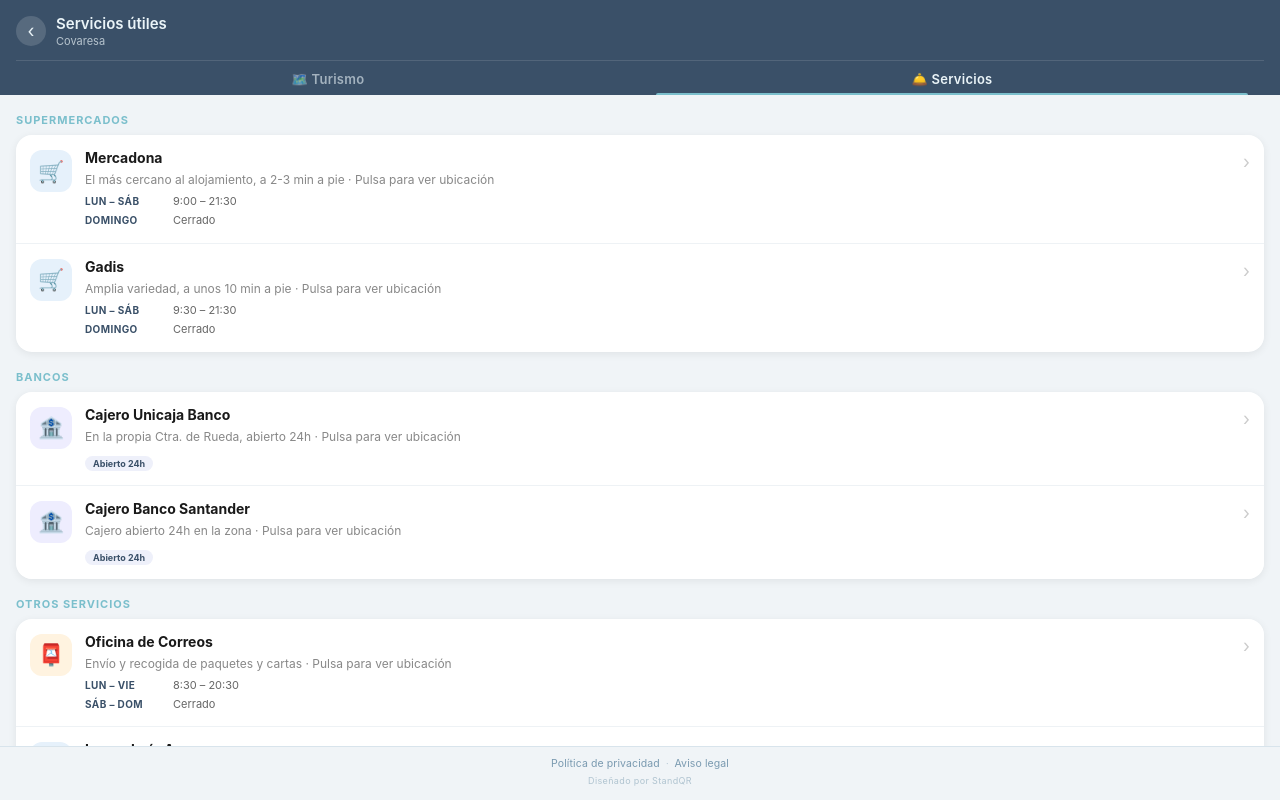
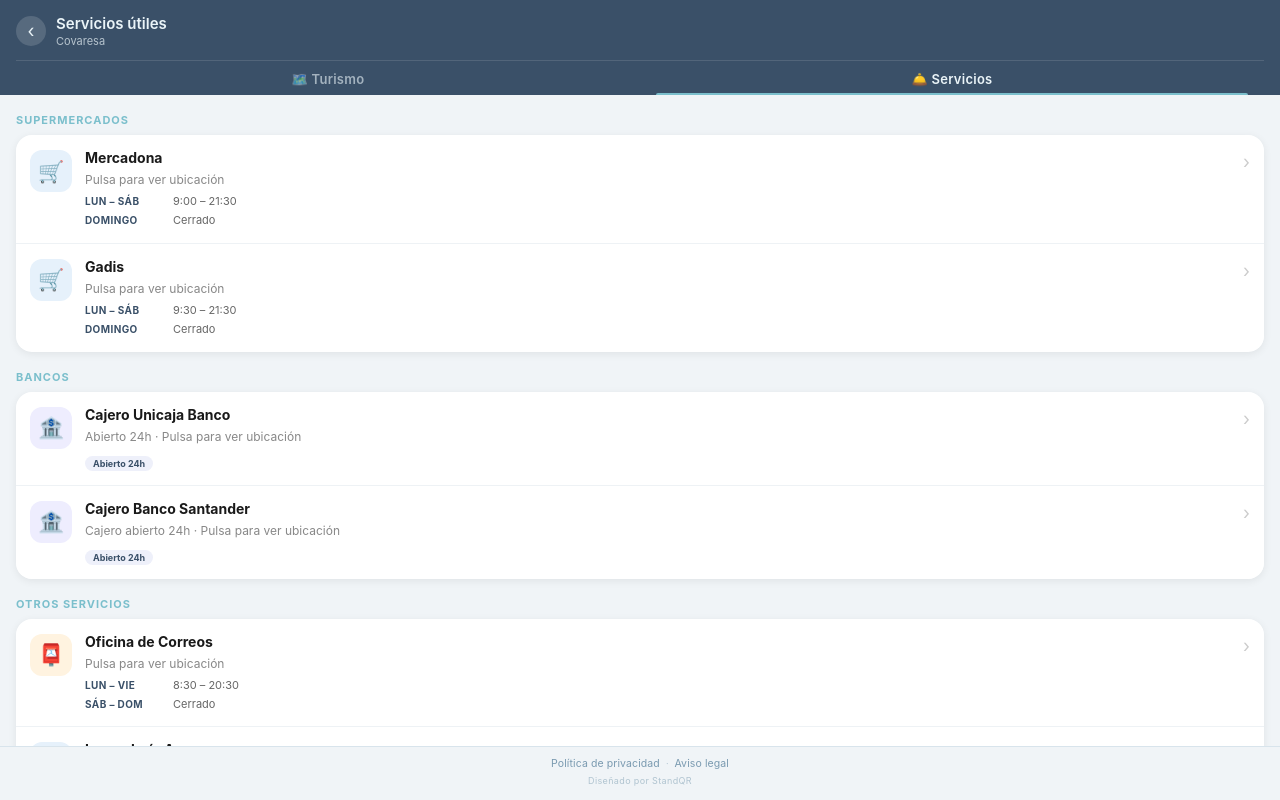
Before and after one commit to StandQR/VALLADOLID, a plain HTML site: page ZONAS/covaresa.html in a window 1280 px wide. Drawn offline with Linux system fonts and the light colour scheme.

Commit message:
Update covaresa.html

```diff
--- a/ZONAS/covaresa.html
+++ b/ZONAS/covaresa.html
@@ -124,7 +124,7 @@
       <div class="card-icon" style="background:#E6F1FB;">🛒</div>
       <div class="card-body">
         <div class="card-name">Mercadona</div>
-        <div class="desc">El más cercano al alojamiento, a 2-3 min a pie · Pulsa para ver ubicación</div>
+        <div class="desc">Pulsa para ver ubicación</div>
         <div class="schedule">
           <div class="schedule-row"><span class="schedule-days">Lun – Sáb</span><span class="schedule-hours">9:00 – 21:30</span></div>
           <div class="schedule-row"><span class="schedule-days">Domingo</span><span class="schedule-hours">Cerrado</span></div>
@@ -137,7 +137,7 @@
       <div class="card-icon" style="background:#E6F1FB;">🛒</div>
       <div class="card-body">
         <div class="card-name">Gadis</div>
-        <div class="desc">Amplia variedad, a unos 10 min a pie · Pulsa para ver ubicación</div>
+        <div class="desc">Pulsa para ver ubicación</div>
         <div class="schedule">
           <div class="schedule-row"><span class="schedule-days">Lun – Sáb</span><span class="schedule-hours">9:30 – 21:30</span></div>
           <div class="schedule-row"><span class="schedule-days">Domingo</span><span class="schedule-hours">Cerrado</span></div>
@@ -156,7 +156,7 @@
       <div class="card-icon" style="background:#EEEDFE;">🏦</div>
       <div class="card-body">
         <div class="card-name">Cajero Unicaja Banco</div>
-        <div class="desc">En la propia Ctra. de Rueda, abierto 24h · Pulsa para ver ubicación</div>
+        <div class="desc">Abierto 24h · Pulsa para ver ubicación</div>
         <span class="badge badge-blue">Abierto 24h</span>
       </div>
       <span class="card-arrow">›</span>
@@ -166,7 +166,7 @@
       <div class="card-icon" style="background:#EEEDFE;">🏦</div>
       <div class="card-body">
         <div class="card-name">Cajero Banco Santander</div>
-        <div class="desc">Cajero abierto 24h en la zona · Pulsa para ver ubicación</div>
+        <div class="desc">Cajero abierto 24h · Pulsa para ver ubicación</div>
         <span class="badge badge-blue">Abierto 24h</span>
       </div>
       <span class="card-arrow">›</span>
@@ -182,7 +182,7 @@
       <div class="card-icon" style="background:#FFF3E0;">📮</div>
       <div class="card-body">
         <div class="card-name">Oficina de Correos</div>
-        <div class="desc">Envío y recogida de paquetes y cartas · Pulsa para ver ubicación</div>
+        <div class="desc">Pulsa para ver ubicación</div>
         <div class="schedule">
           <div class="schedule-row"><span class="schedule-days">Lun – Vie</span><span class="schedule-hours">8:30 – 20:30</span></div>
           <div class="schedule-row"><span class="schedule-days">Sáb – Dom</span><span class="schedule-hours">Cerrado</span></div>
@@ -195,7 +195,7 @@
       <div class="card-icon" style="background:#E6F1FB;">🧺</div>
       <div class="card-body">
         <div class="card-name">Lavandería A+</div>
-        <div class="desc">Lavandería autoservicio abierta todos los días · Pulsa para ver ubicación</div>
+        <div class="desc">Lavandería autoservicio 24/7 · Pulsa para ver ubicación</div>
         <div class="schedule">
           <div class="schedule-row"><span class="schedule-days">Todos los días</span><span class="schedule-hours">9:00 – 22:00</span></div>
         </div>
@@ -227,7 +227,7 @@
       <div class="card-icon" style="background:#fdf0ee;">🍕</div>
       <div class="card-body">
         <div class="card-name">Telepizza</div>
-        <div class="desc">En el propio edificio del alojamiento, ideal para pedir a domicilio o recoger · Pulsa para ver ubicación</div>
+        <div class="desc">En el propio edificio del alojamiento · Pulsa para ver ubicación</div>
         <div class="schedule">
           <div class="schedule-row"><span class="schedule-days">Todos los días</span><span class="schedule-hours">13:30 – 23:30</span></div>
         </div>
@@ -239,7 +239,7 @@
       <div class="card-icon" style="background:#fdf0ee;">🥙</div>
       <div class="card-body">
         <div class="card-name">Tres Reyes Doner Kebab</div>
-        <div class="desc">Kebab y comida para llevar, muy cerca y con buenas valoraciones · Pulsa para ver ubicación</div>
+        <div class="desc">Pulsa para ver ubicación</div>
         <div class="schedule">
           <div class="schedule-row"><span class="schedule-days">Lunes</span><span class="schedule-hours">19:00 – 00:00</span></div>
           <div class="schedule-row"><span class="schedule-days">Mar – Dom</span><span class="schedule-hours">13:00 – 00:30</span></div>
@@ -258,7 +258,7 @@
       <div class="card-icon" style="background:#E6F1FB;">🏥</div>
       <div class="card-body">
         <div class="card-name">Centro de Salud Covaresa</div>
-        <div class="desc">Centro de atención primaria a 200 m del alojamiento · Pulsa para ver ubicación</div>
+        <div class="desc">Pulsa para ver ubicación</div>
         <div class="schedule">
           <div class="schedule-row"><span class="schedule-days">Lun – Jue</span><span class="schedule-hours">8:00 – 20:00</span></div>
           <div class="schedule-row"><span class="schedule-days">Viernes</span><span class="schedule-hours">8:00 – 15:00</span></div>
@@ -272,7 +272,7 @@
       <div class="card-icon" style="background:#E8F5E9;">💊</div>
       <div class="card-body">
         <div class="card-name">Farmacia Serrano — Plaza Mª Luisa</div>
-        <div class="desc">Muy bien valorada, en la propia Ctra. de Rueda · Pulsa para ver ubicación</div>
+        <div class="desc">Pulsa para ver ubicación</div>
         <div class="schedule">
           <div class="schedule-row"><span class="schedule-days">Lun – Vie</span><span class="schedule-hours">9:30 – 22:00</span></div>
           <div class="schedule-row"><span class="schedule-days">Sábado</span><span class="schedule-hours">10:00 – 14:00</span></div>
```
